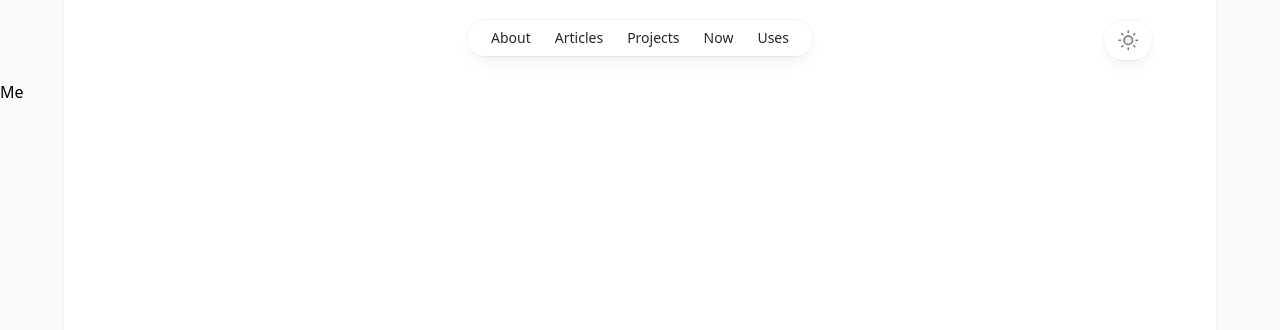
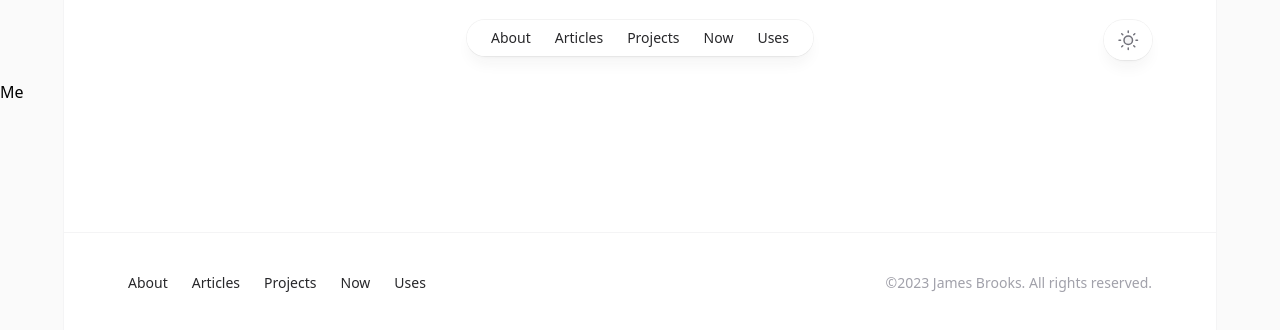
Before and after one commit to stayhardgreen/stayhardgreen.me, a Next.js app: page / in a window 1280 px wide. Shown: the top 330 px of the page. Built offline with nearby package versions, Linux system fonts and the light colour scheme.

Commit message:
feat: add footer

```diff
--- a/src/components/layout/app.layout.tsx
+++ b/src/components/layout/app.layout.tsx
@@ -2,6 +2,7 @@ import React from "react";
 
 // components
 import { Header } from "./header";
+import { Footer } from "./footer";
 
 // styles
 import * as SH from "./styles";
@@ -14,7 +15,8 @@ export const AppLayout: React.FC<AppLayoutProps> = ({ children }) => {
   return (
     <SH.AppWrapper>
       <Header />
-      <div className="flex">{children}</div>
+      <div>{children}</div>
+      <Footer />
     </SH.AppWrapper>
   );
 };
--- /dev/null
+++ b/src/components/layout/footer.tsx
@@ -0,0 +1,62 @@
+import React from "react";
+
+// styles
+import * as SH from "./styles";
+
+type Route = {
+  name: string;
+  path: string;
+};
+
+const routes: Route[] = [
+  {
+    name: "About",
+    path: "/about",
+  },
+  {
+    name: "Articles",
+    path: "/blog",
+  },
+  {
+    name: "Projects",
+    path: "/projects",
+  },
+  {
+    name: "Now",
+    path: "/now",
+  },
+  {
+    name: "Uses",
+    path: "/uses",
+  },
+];
+
+export const Footer: React.FC = () => {
+  return (
+    <SH.Footer>
+      <div className="sm:px-8">
+        <div className="mx-auto max-w-7xl lg:px-8">
+          <div className="border-t border-zinc-100 pt-10 pb-16 dark:border-zinc-700/40">
+            <div className="relative px-4 sm:px-8 lg:px-12">
+              <div className="mx-auto max-w-2xl lg:max-w-5xl">
+                <SH.FooterInner>
+                  <SH.FooterLinksWrapper>
+                    {routes.map((route) => (
+                      <SH.FooterLink key={route.path} href={route.path}>
+                        {route.name}
+                      </SH.FooterLink>
+                    ))}
+                  </SH.FooterLinksWrapper>
+                  <SH.Copyright>
+                    ©{new Date().getFullYear()} James Brooks. All rights
+                    reserved.
+                  </SH.Copyright>
+                </SH.FooterInner>
+              </div>
+            </div>
+          </div>
+        </div>
+      </div>
+    </SH.Footer>
+  );
+};
--- a/src/components/layout/styles.tsx
+++ b/src/components/layout/styles.tsx
@@ -60,3 +60,23 @@ export const OverlayContent = styled.div.attrs({
   className:
     "w-full bg-white ring-1 ring-zinc-100 dark:bg-zinc-900 dark:ring-zinc-300/20",
 })``;
+
+// footer
+export const Footer = styled.footer.attrs({ className: "mt-32" })``;
+
+export const FooterInner = styled.div.attrs({
+  className: "flex flex-col items-center justify-between gap-6 sm:flex-row",
+})``;
+
+export const Copyright = styled.div.attrs({
+  className: "text-sm text-zinc-400 dark:text-zinc-500",
+})``;
+
+export const FooterLinksWrapper = styled.div.attrs({
+  className:
+    "flex lg:gap-6 gap-4 text-sm font-medium text-zinc-800 dark:text-zinc-200",
+})``;
+
+export const FooterLink = styled.a.attrs({
+  className: "transition hover:text-teal-500 dark:hover:text-teal-400",
+})``;
```
